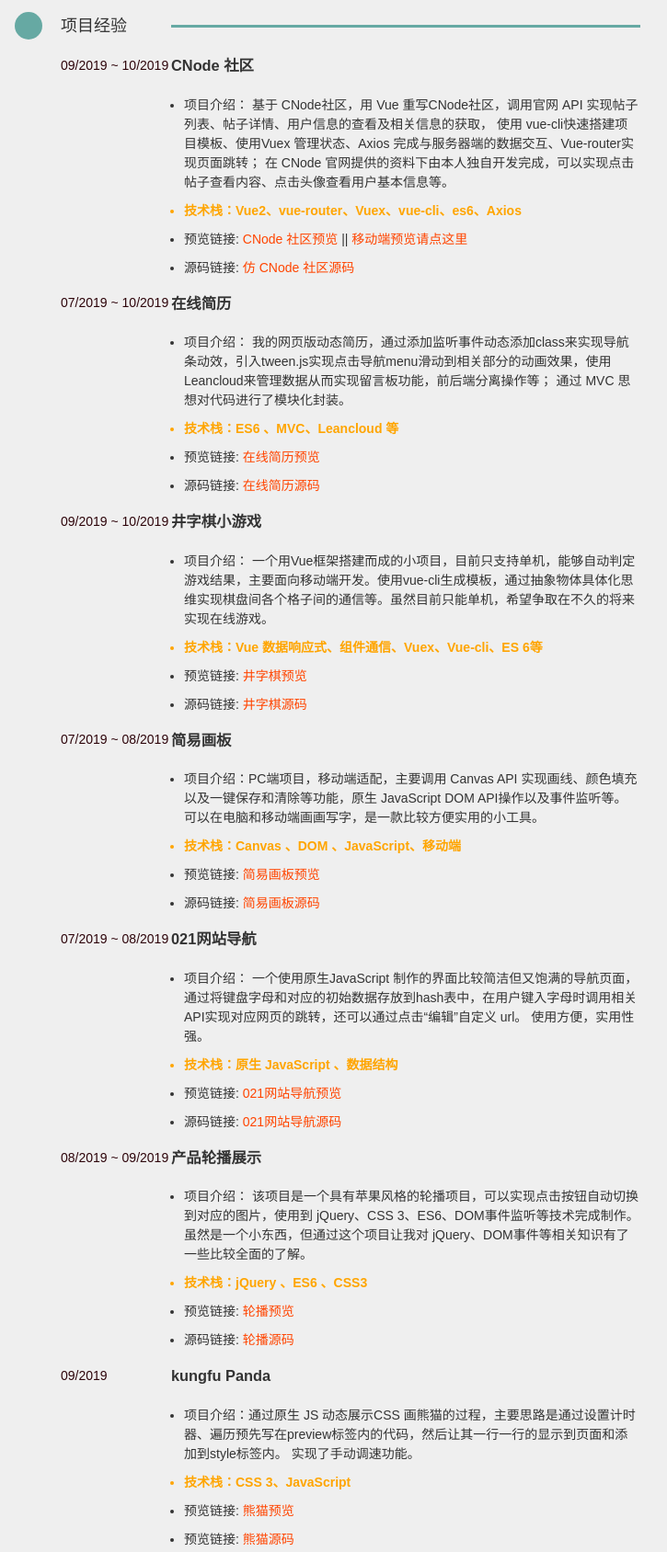
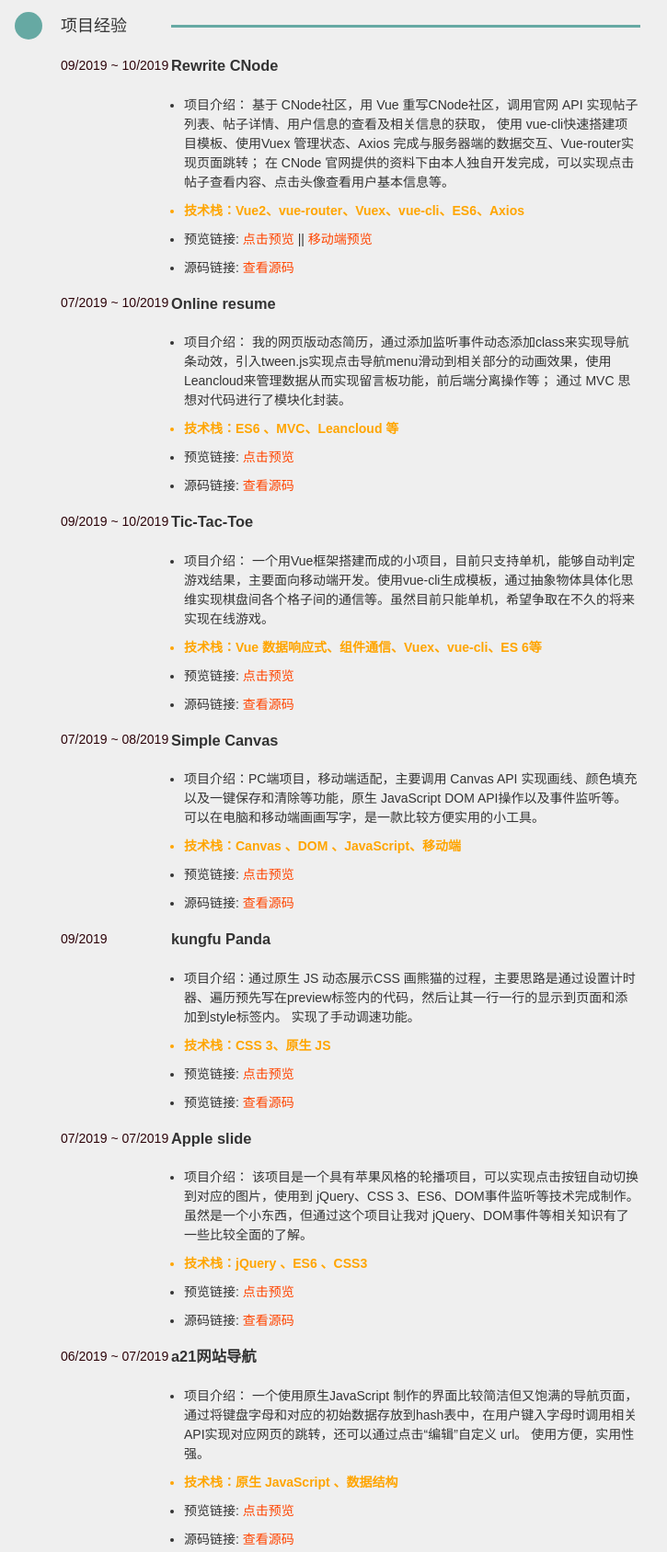
Before and after one commit to Jackwxiao/myResume, a plain HTML site: page index.html in a window 1280 px wide. Shown: the part 186-1874 px from the top of the page at 92% size, 434-1159 px from the left. Drawn offline with Linux system fonts and the light colour scheme; a small style sheet from the web is missing.

Commit message:
fresh Please enter the commit message for your changes. Lines starting

```diff
--- a/index.html
+++ b/index.html
@@ -6,7 +6,7 @@
     <meta name="viewport" content="width=device-width, initial-scale=1.0">
     <title>吴潇应聘前端2019</title>
     <link rel="stylesheet" href="//at.alicdn.com/t/font_1479638_am0vjkqf8c4.css">
-    <link rel="stylesheet" href="./style.css">
+    <link rel="stylesheet" href="./style.css" >
 </head>
 
 <body>
@@ -26,99 +26,120 @@
             <div class="detail">
                 <div class="timeline-panel">
                     <div class="date">09/2019 ~ 10/2019</div>
-                    <h3> CNode 社区 </h3>
+                    <h3>Rewrite CNode </h3>
                     <div class="detail">
                         <ul>
                             <li>项目介绍：
-                                基于 <a href="https://cnodejs.org">CNode</a>社区，用 Vue 重写CNode社区，调用官网 API 实现帖子列表、帖子详情、用户信息的查看及相关信息的获取，
-                               使用 vue-cli快速搭建项目模板、使用Vuex 管理状态、Axios 完成与服务器端的数据交互、Vue-router实现页面跳转；
-						 在 CNode 官网提供的资料下由本人独自开发完成，可以实现点击帖子查看内容、点击头像查看用户基本信息等。
+                                基于 <a href="https://cnodejs.org">CNode</a>社区，用 Vue 重写CNode社区，调用官网 API
+                                实现帖子列表、帖子详情、用户信息的查看及相关信息的获取，
+                                使用 vue-cli快速搭建项目模板、使用Vuex 管理状态、Axios 完成与服务器端的数据交互、Vue-router实现页面跳转；
+                                在 CNode 官网提供的资料下由本人独自开发完成，可以实现点击帖子查看内容、点击头像查看用户基本信息等。
                             </li>
-                            <li>技术栈：Vue2、vue-router、Vuex、vue-cli、es6、Axios</li>
+                            <li>技术栈：Vue2、vue-router、Vuex、vue-cli、ES6、Axios</li>
                             <li>预览链接:
-                                <a href="http://pigxw.top/fcnode/dist/index.html#/" target="_blank" style="color: orangered;">CNode 社区预览</a> ||
-                                <a href="http://pigxw.top/fcnode-mb/dist/index.html#/" target="_blank" style="color: orangered;">移动端预览请点这里</a>
+                                <a href="http://pigxw.top/fcnode/dist/index.html#/" target="_blank"
+                                    style="color: orangered;">点击预览</a> ||
+                                <a href="http://pigxw.top/fcnode-mb/dist/index.html#/" target="_blank"
+                                    style="color: orangered;">移动端预览</a>
                             </li>
-                            <li>源码链接: <a href="https://github.com/WUXIAOd/fcnode" target="_blank" style="color: orangered;">仿 CNode 社区源码</a></li>
+                            <li>源码链接: <a href="https://github.com/WUXIAOd/fcnode" target="_blank"
+                                    style="color: orangered;">查看源码</a></li>
                         </ul>
                     </div>
                 </div>
                 <div class="timeline-panel">
                     <div class="date">07/2019 ~ 10/2019</div>
-                    <h3>在线简历</h3>
+                    <h3>Online resume</h3>
                     <div class="detail">
                         <ul>
                             <li>项目介绍：
-                               我的网页版动态简历，通过添加监听事件动态添加class来实现导航条动效，引入tween.js实现点击导航menu滑动到相关部分的动画效果，使用Leancloud来管理数据从而实现留言板功能，前后端分离操作等；
-                               通过 MVC 思想对代码进行了模块化封装。
+                                我的网页版动态简历，通过添加监听事件动态添加class来实现导航条动效，引入tween.js实现点击导航menu滑动到相关部分的动画效果，使用Leancloud来管理数据从而实现留言板功能，前后端分离操作等；
+                                通过 MVC 思想对代码进行了模块化封装。
                             </li>
                             <li>技术栈：ES6 、MVC、Leancloud 等</li>
-                            <li>预览链接: <a href="https://wuxiaod.github.io/resume/" target="_blank" style="color: orangered;">在线简历预览</a> </li>
-                            <li>源码链接: <a href="https://github.com/WUXIAOd/resume" target="_blank" style="color: orangered;">在线简历源码</a> </li>
+                            <li>预览链接: <a href="https://wuxiaod.github.io/resume/" target="_blank"
+                                    style="color: orangered;">点击预览</a> </li>
+                            <li>源码链接: <a href="https://github.com/WUXIAOd/resume" target="_blank"
+                                    style="color: orangered;">查看源码</a> </li>
                         </ul>
                     </div>
                 </div>
                 <div class="timeline-panel">
                     <div class="date">09/2019 ~ 10/2019</div>
-                    <h3>井字棋小游戏</h3>
+                    <h3>Tic-Tac-Toe</h3>
                     <div class="detail">
                         <ul>
-                            <li>项目介绍： 一个用Vue框架搭建而成的小项目，目前只支持单机，能够自动判定游戏结果，主要面向移动端开发。使用vue-cli生成模板，通过抽象物体具体化思维实现棋盘间各个格子间的通信等。虽然目前只能单机，希望争取在不久的将来实现在线游戏。</li>
-                            <li>技术栈：Vue 数据响应式、组件通信、Vuex、Vue-cli、ES 6等</li>
-                            <li>预览链接: <a href="http://pigxw.top/vue-demo-1/dist/index.html" target="_blank" style="color: orangered;">井字棋预览</a> </li>
-                            <li>源码链接: <a href="https://github.com/WUXIAOd/vue-demo-1" target="_blank" style="color: orangered;">井字棋源码</a> </li>
+                            <li>项目介绍：
+                                一个用Vue框架搭建而成的小项目，目前只支持单机，能够自动判定游戏结果，主要面向移动端开发。使用vue-cli生成模板，通过抽象物体具体化思维实现棋盘间各个格子间的通信等。虽然目前只能单机，希望争取在不久的将来实现在线游戏。
+                            </li>
+                            <li>技术栈：Vue 数据响应式、组件通信、Vuex、vue-cli、ES 6等</li>
+                            <li>预览链接: <a href="http://pigxw.top/vue-demo-1/dist/index.html" target="_blank"
+                                    style="color: orangered;">点击预览</a> </li>
+                            <li>源码链接: <a href="https://github.com/WUXIAOd/vue-demo-1" target="_blank"
+                                    style="color: orangered;">查看源码</a> </li>
                         </ul>
                     </div>
                 </div>
                 <div class="timeline-panel">
                     <div class="date">07/2019 ~ 08/2019</div>
-                    <h3>简易画板</h3>
+                    <h3>Simple Canvas</h3>
                     <div class="detail">
                         <ul>
                             <li>项目介绍：PC端项目，移动端适配，主要调用 Canvas API 实现画线、颜色填充以及一键保存和清除等功能，原生 JavaScript DOM API操作以及事件监听等。
                                 可以在电脑和移动端画画写字，是一款比较方便实用的小工具。</li>
                             <li>技术栈：Canvas 、DOM 、JavaScript、移动端</li>
-                            <li>预览链接: <a href="https://wuxiaod.github.io/canvas-demo/index.html" target="_blank" style="color: orangered;">简易画板预览</a> </li>
-                            <li>源码链接: <a href="https://github.com/WUXIAOd/canvas-demo" target="_blank" style="color: orangered;">简易画板源码</a> </li>
+                            <li>预览链接: <a href="https://wuxiaod.github.io/canvas-demo/index.html" target="_blank"
+                                    style="color: orangered;">点击预览</a> </li>
+                            <li>源码链接: <a href="https://github.com/WUXIAOd/canvas-demo" target="_blank"
+                                    style="color: orangered;">查看源码</a> </li>
                         </ul>
                     </div>
                 </div>
                 <div class="timeline-panel">
-                    <div class="date">07/2019 ~ 08/2019</div>
-                    <h3>021网站导航</h3>
-                    <div class="detail">
-                        <ul>
-                            <li>项目介绍： 一个使用原生JavaScript 制作的界面比较简洁但又饱满的导航页面，通过将键盘字母和对应的初始数据存放到hash表中，在用户键入字母时调用相关API实现对应网页的跳转，还可以通过点击“编辑”自定义 url。
-                                使用方便，实用性强。</li>
-                            <li>技术栈：原生 JavaScript 、数据结构</li>
-                            <li>预览链接: <a href="https://wuxiaod.github.io/bookmark/" target="_blank" style="color: orangered;">021网站导航预览</a> </li>
-                            <li>源码链接: <a href="https://github.com/WUXIAOd/bookmark" target="_blank" style="color: orangered;">021网站导航源码</a> </li>
-                        </ul>
-                    </div>
-                </div>
-                <div class="timeline-panel">
-                    <div class="date">08/2019 ~ 09/2019</div>
-                    <h3>产品轮播展示</h3>
-                    <div class="detail">
-                        <ul>
-                            <li>项目介绍： 该项目是一个具有苹果风格的轮播项目，可以实现点击按钮自动切换到对应的图片，使用到 jQuery、CSS 3、ES6、DOM事件监听等技术完成制作。虽然是一个小东西，但通过这个项目让我对 jQuery、DOM事件等相关知识有了一些比较全面的了解。 </li>
-                            <li>技术栈：jQuery 、ES6 、CSS3</li>
-                            <li>预览链接: <a href="https://wuxiaod.github.io/slides-2/" target="_blank" style="color: orangered;">轮播预览</a> </li>
-                            <li>源码链接: <a href="https://github.com/WUXIAOd/slides-2" target="_blank" style="color: orangered;">轮播源码</a> </li>
-                        </ul>
-                    </div>
-                </div>
-                <div class="timeline-panel">
-                <div class="date"> 09/2019 </div>
+                    <div class="date"> 09/2019 </div>
                     <h3>kungfu Panda</h3>
                     <div class="detail">
                         <ul>
                             <li>项目介绍：通过原生 JS 动态展示CSS 画熊猫的过程，主要思路是通过设置计时器、遍历预先写在preview标签内的代码，然后让其一行一行的显示到页面和添加到style标签内。
                                 实现了手动调速功能。
                             </li>
-                            <li>技术栈：CSS 3、JavaScript</li>
-                            <li>预览链接: <a href="https://wuxiaod.github.io/make-panda/" target="_blank" style="color: orangered;">熊猫预览</a> </li>
-                            <li>预览链接: <a href="https://github.com/WUXIAOd/make-panda" target="_blank" style="color: orangered;">熊猫源码</a> </li>
+                            <li>技术栈：CSS 3、原生 JS</li>
+                            <li>预览链接: <a href="https://wuxiaod.github.io/make-panda/" target="_blank"
+                                    style="color: orangered;">点击预览</a> </li>
+                            <li>预览链接: <a href="https://github.com/WUXIAOd/make-panda" target="_blank"
+                                    style="color: orangered;">查看源码</a> </li>
+                        </ul>
+                    </div>
+                </div>
+                <div class="timeline-panel">
+                    <div class="date">07/2019 ~ 07/2019</div>
+                    <h3>Apple slide</h3>
+                    <div class="detail">
+                        <ul>
+                            <li>项目介绍： 该项目是一个具有苹果风格的轮播项目，可以实现点击按钮自动切换到对应的图片，使用到 jQuery、CSS
+                                3、ES6、DOM事件监听等技术完成制作。虽然是一个小东西，但通过这个项目让我对 jQuery、DOM事件等相关知识有了一些比较全面的了解。 </li>
+                            <li>技术栈：jQuery 、ES6 、CSS3</li>
+                            <li>预览链接: <a href="https://wuxiaod.github.io/slides-2/" target="_blank"
+                                    style="color: orangered;">点击预览</a> </li>
+                            <li>源码链接: <a href="https://github.com/WUXIAOd/slides-2" target="_blank"
+                                    style="color: orangered;">查看源码</a> </li>
+                        </ul>
+                    </div>
+                </div>
+
+                <div class="timeline-panel">
+                    <div class="date">06/2019 ~ 07/2019</div>
+                    <h3>a21网站导航</h3>
+                    <div class="detail">
+                        <ul>
+                            <li>项目介绍： 一个使用原生JavaScript
+                                制作的界面比较简洁但又饱满的导航页面，通过将键盘字母和对应的初始数据存放到hash表中，在用户键入字母时调用相关API实现对应网页的跳转，还可以通过点击“编辑”自定义 url。
+                                使用方便，实用性强。</li>
+                            <li>技术栈：原生 JavaScript 、数据结构</li>
+                            <li>预览链接: <a href="https://wuxiaod.github.io/bookmark/" target="_blank"
+                                    style="color: orangered;">点击预览</a> </li>
+                            <li>源码链接: <a href="https://github.com/WUXIAOd/bookmark" target="_blank"
+                                    style="color: orangered;">查看源码</a> </li>
                         </ul>
                     </div>
                 </div>
@@ -146,7 +167,8 @@
             </div>
         </section>
         <div class="tanks">
-            Thanks to <a href="https://www.freepik.com/free-vector/professional-resume-template_837838.htm" target="_blank" style="color:orangered">Freepik</a> for providing resume template .
+            Thanks to <a href="https://www.freepik.com/free-vector/professional-resume-template_837838.htm"
+                target="_blank" style="color:orangered">Freepik</a> for providing resume template .
         </div>
 
     </main>
@@ -212,11 +234,13 @@
             <hr>
             <div class="detail">
                 <ul>
-                    <li>熟悉 Vue 常用功能，理解<b style="color: orangered;">生命周期、组件、数据响应式</b>等概念，能使用周边工具如<b style="color: orangered;">Vue-Router、Axios、Vuex</b>等开发项目；</li>
+                    <li>熟悉 Vue 常用功能，理解<b style="color: orangered;">生命周期、组件、数据响应式</b>等概念，能使用周边工具如<b
+                            style="color: orangered;">Vue-Router、Axios、Vuex</b>等开发项目；</li>
                     <li>熟悉 DOM 常用API，熟悉原生 JS 开发以及ES 6规范，理解<b style="color: orangered;">闭包、JSONP、AJAX、CORS</b>等知识；</li>
                     <li>了解 jQuery 常用API,会使用 jQuery 制作简单轮播、Tab组件等；</li>
                     <li>熟悉常用 HTML 标签，能独立制作精美网页，熟悉<b style="color: orangered;">CSS 3 动画、过渡效果</b> 等常用技术；</li>
-                    <li>会使用 REM、vw/vh等技术制作适配<b style="color: orangered;">移动端</b>设备的页面，了解常见的 <b style="color: orangered;">Web 性能优化</b>方案；</li>
+                    <li>会使用 REM、vw/vh等技术制作适配<b style="color: orangered;">移动端</b>设备的页面，了解常见的 <b
+                            style="color: orangered;">Web 性能优化</b>方案；</li>
                     <li>了解Node.js,<b style="color: orangered;">了解 HTTP 相关</b>知识，了解 Cookie、Session、Cache-Control等；</li>
                     <li><b style="color: orangered;">了解模块化</b>、工程化开发流程，能够配置 Webpack。使用Github 作为代码管理仓库，了解 Git 常用命令。 </li>
                 </ul>
```
